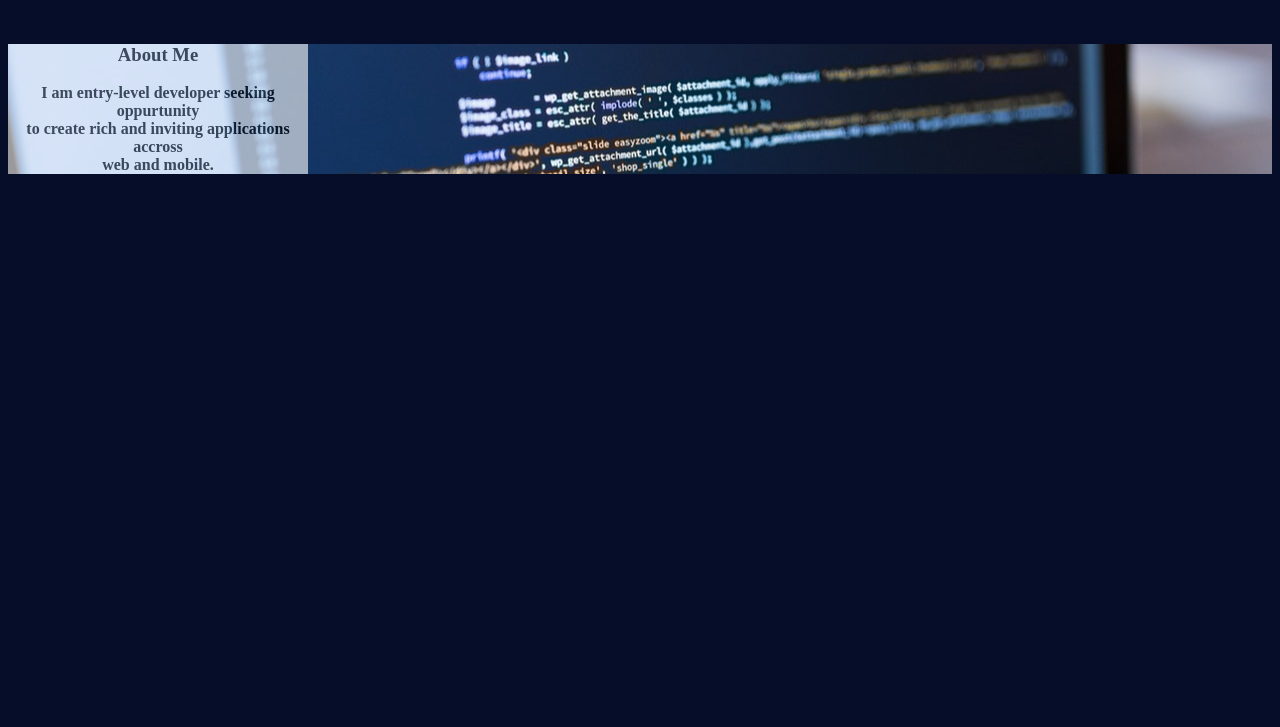
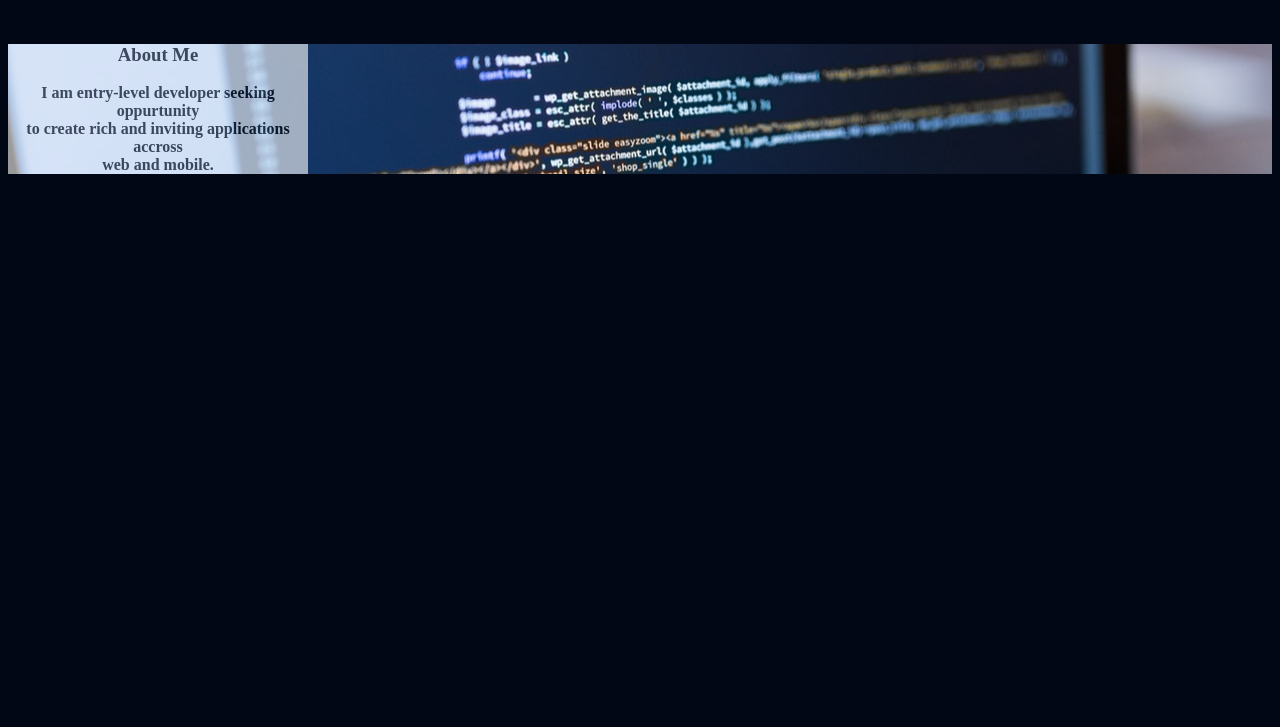
Before and after one commit to geraldthedev/Project2.0, a website: page index.html in a window 1280 px wide. Shown: the part 73-800 px from the top of the page. Drawn offline with nearby package versions, Linux system fonts and the light colour scheme; some packages are replaced by stand-ins of ours.

Commit message:
blue back

```diff
--- a/working.css
+++ b/working.css
@@ -14,5 +14,5 @@
 }
 
 body{
-    background-color:#050d28;
+    background-color:#020716;
 }
```
